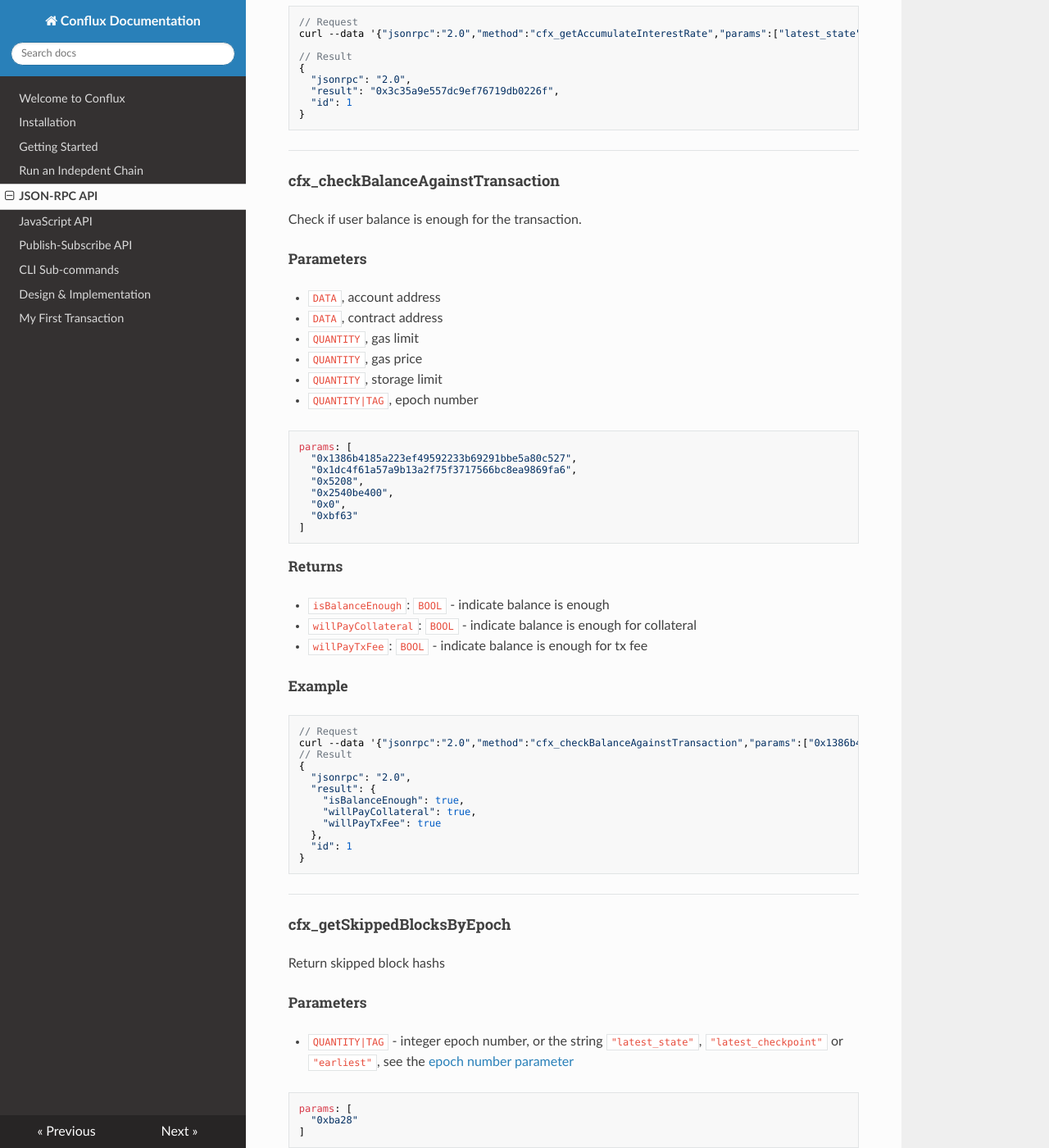
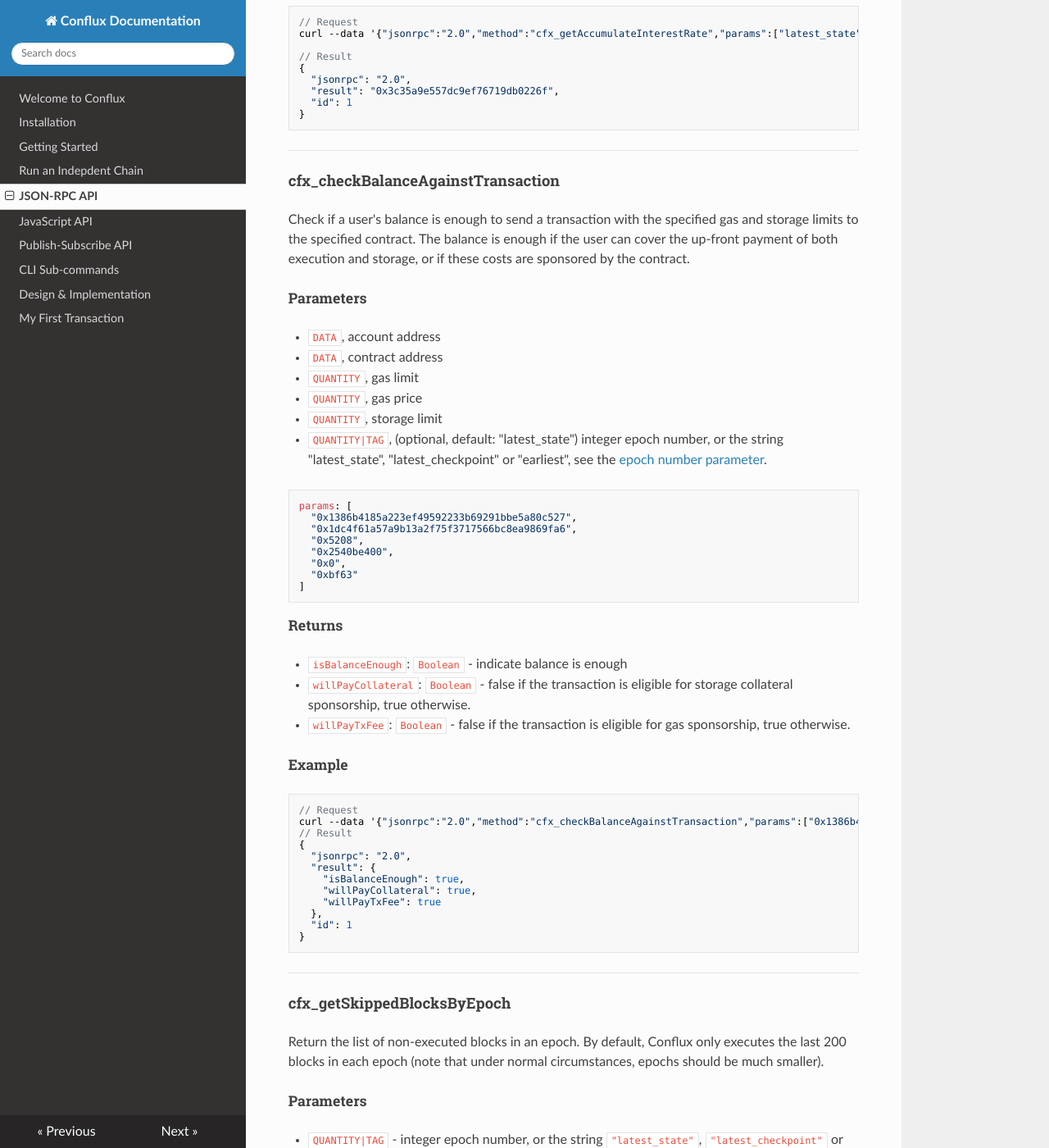
Before and after one commit to Conflux-Chain/conflux-doc, an MkDocs documentation site: the page built from docs/json-rpc.md, in a window 1280 px wide and 1400 px high, scrolled down 23266 px. Shown: the whole window at 82% size. Built offline with MkDocs 1.6.1, drawn with Linux system fonts in a browser that asks for light colours; nearby versions of some CDN libraries; some of the changed text lies outside the part shown.

Commit message:
rpc doc optimization

````diff
--- a/docs/json-rpc.md
+++ b/docs/json-rpc.md
@@ -984,7 +984,7 @@
 ---
 
 #### cfx_checkBalanceAgainstTransaction
-Check if user balance is enough for the transaction.
+Check if a user's balance is enough to send a transaction with the specified gas and storage limits to the specified contract. The balance is enough if the user can cover the up-front payment of both execution and storage, or if these costs are sponsored by the contract.
 
 ##### Parameters
 * `DATA`, account address
@@ -992,7 +992,7 @@
 * `QUANTITY`, gas limit
 * `QUANTITY`, gas price
 * `QUANTITY`, storage limit
-* `QUANTITY|TAG`, epoch number
+* `QUANTITY|TAG`, (optional, default: "latest_state") integer epoch number, or the string "latest_state", "latest_checkpoint" or "earliest", see the [epoch number parameter](#the-epoch-number-parameter).
 
 ```
 params: [
@@ -1006,9 +1006,9 @@
 ```
 
 ##### Returns
-* `isBalanceEnough`: `BOOL` - indicate balance is enough
-* `willPayCollateral`: `BOOL` - indicate balance is enough for collateral
-* `willPayTxFee`: `BOOL` - indicate balance is enough for tx fee
+* `isBalanceEnough`: `Boolean` - indicate balance is enough
+* `willPayCollateral`: `Boolean` - false if the transaction is eligible for storage collateral sponsorship, true otherwise.
+* `willPayTxFee`: `Boolean` - false if the transaction is eligible for gas sponsorship, true otherwise.
 
 ##### Example
 ```
@@ -1028,7 +1028,8 @@
 ---
 
 #### cfx_getSkippedBlocksByEpoch
-Return skipped block hashs
+Return the list of non-executed blocks in an epoch. By default, Conflux only executes the last 200 blocks in each epoch (note that under normal circumstances, epochs should be much smaller).
+
 ##### Parameters
 * `QUANTITY|TAG` - integer epoch number, or the string `"latest_state"`, `"latest_checkpoint"` or `"earliest"`, see the [epoch number parameter](#the-epoch-number-parameter)
 
@@ -1039,7 +1040,7 @@
 ```
 
 ##### Returns
-* `Array` of block hashs
+* `Array` of block hashes
 
 ##### Example
 ```
@@ -1067,7 +1068,7 @@
 ```
 
 ##### Returns
-* `QUANTITY`, The confirmation risk number
+* `QUANTITY`, The confirmation risk number or null
 
 ##### Example
 ```
@@ -1177,11 +1178,12 @@
 ---
 
 #### cfx_getBlockByHashWithPivotAssumption
-Returns block with given hash and pivot chain assumption.
+Returns the requested block if the provided pivot hash is correct, returns an error otherwise.
+
 ##### Parameters
 * `DATA`, block hash
 * `DATA`, pivot hash
-* `QUANTITY`, epoch number
+* `QUANTITY`, integer epoch number, or the string "latest_state", "latest_checkpoint" or "earliest", see the [epoch number parameter](#the-epoch-number-parameter).
 ```
 params: [
    "0x3912275cf09f8982a69735a876c14584dae95078762090c5d32fdf0dbec0647c",
````
Also changed, not shown: other parts of docs/json-rpc.md (+4 -4 lines).
